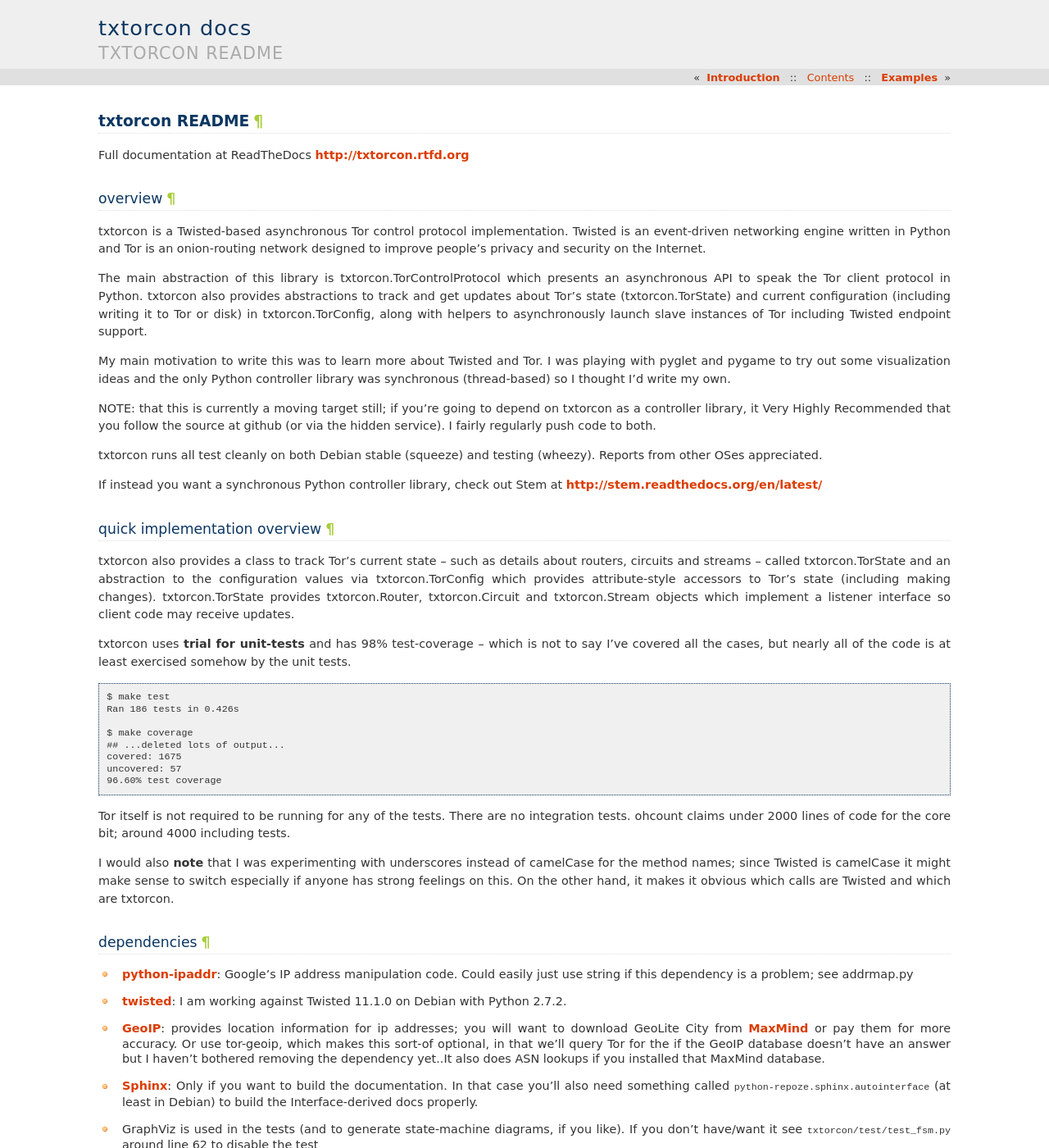
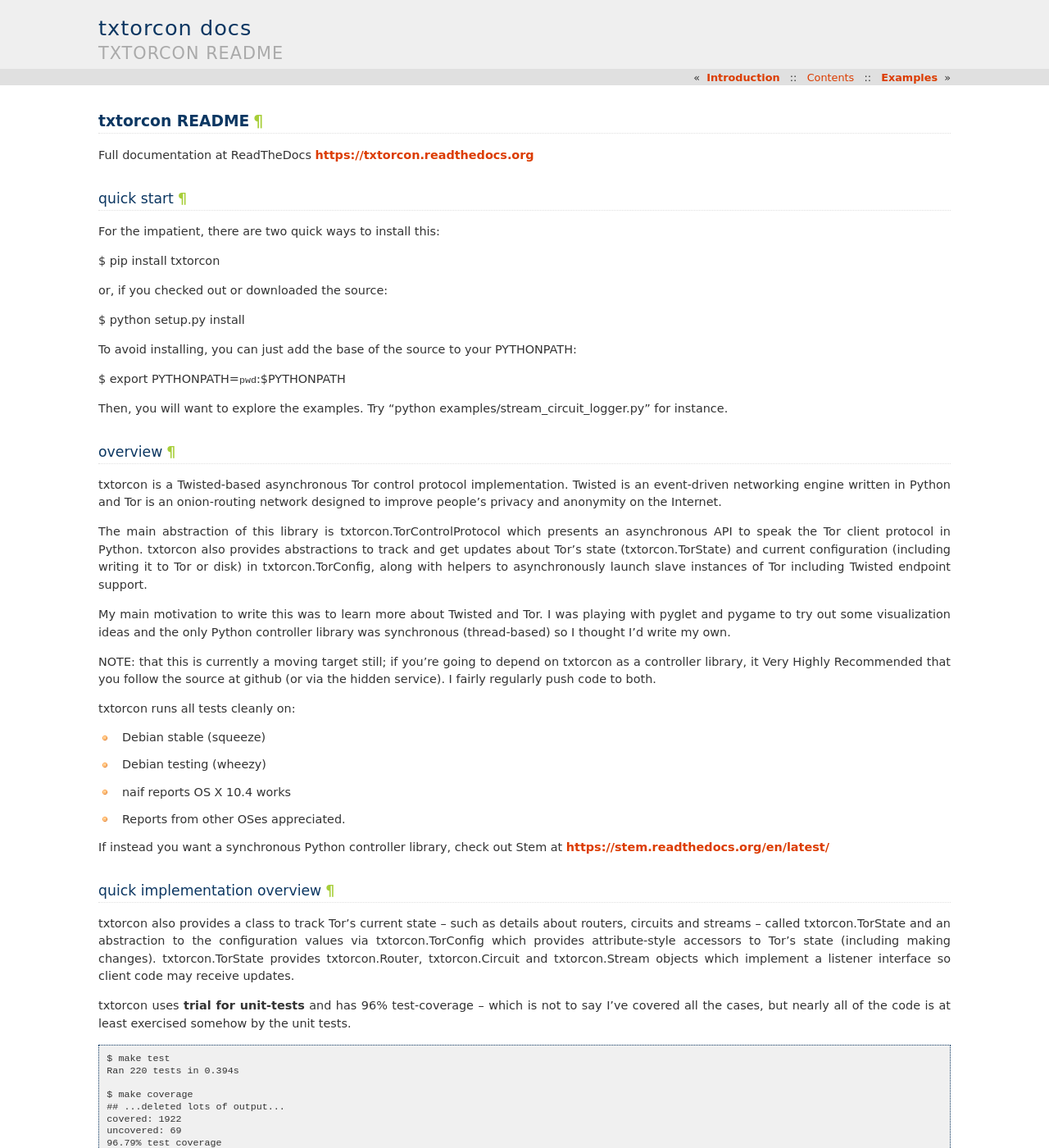
Before and after one commit to meejah/txtorcon, a Sphinx documentation site: the page built from docs/README.rst, in a window 1280 px wide and 1400 px high. Shown: the whole window at 82% size. Built offline with Sphinx 7.4.7, drawn with Linux system fonts in a browser that asks for light colours; some of the changed text lies outside the part shown.

Commit message:
rebuilt README for sphinx versus top-level README

```diff
--- a/docs/README.rst
+++ b/docs/README.rst
@@ -1,7 +1,26 @@
 txtorcon README
 ===============
 
-Full documentation at ReadTheDocs http://txtorcon.rtfd.org
+Full documentation at ReadTheDocs https://txtorcon.readthedocs.org
+
+quick start
+-----------
+
+For the impatient, there are two quick ways to install this:
+
+$ pip install txtorcon
+
+or, if you checked out or downloaded the source:
+
+$ python setup.py install
+
+To avoid installing, you can just add the base of the source to your
+PYTHONPATH:
+
+$ export PYTHONPATH=\ ``pwd``:$PYTHONPATH
+
+Then, you will want to explore the examples. Try "python
+examples/stream\_circuit\_logger.py" for instance.
 
 overview
 --------
@@ -9,7 +28,7 @@
 txtorcon is a Twisted-based asynchronous Tor control protocol
 implementation. Twisted is an event-driven networking engine written in
 Python and Tor is an onion-routing network designed to improve people's
-privacy and security on the Internet.
+privacy and anonymity on the Internet.
 
 The main abstraction of this library is txtorcon.TorControlProtocol
 which presents an asynchronous API to speak the Tor client protocol in
@@ -29,11 +48,15 @@
 that you follow the source at github (or via the hidden service). I
 fairly regularly push code to both.
 
-txtorcon runs all test cleanly on both Debian stable (squeeze) and
-testing (wheezy). Reports from other OSes appreciated.
+txtorcon runs all tests cleanly on:
+
+-  Debian stable (squeeze)
+-  Debian testing (wheezy)
+-  naif reports OS X 10.4 works
+-  Reports from other OSes appreciated.
 
 If instead you want a synchronous Python controller library, check out
-Stem at http://stem.readthedocs.org/en/latest/
+Stem at https://stem.readthedocs.org/en/latest/
 
 quick implementation overview
 -----------------------------
@@ -46,40 +69,31 @@
 txtorcon.Circuit and txtorcon.Stream objects which implement a listener
 interface so client code may receive updates.
 
-txtorcon uses **trial for unit-tests** and has 98% test-coverage --
+txtorcon uses **trial for unit-tests** and has 96% test-coverage --
 which is not to say I've covered all the cases, but nearly all of the
 code is at least exercised somehow by the unit tests.
 
 ::
 
     $ make test
-    Ran 186 tests in 0.426s
+    Ran 220 tests in 0.394s
 
     $ make coverage
     ## ...deleted lots of output...
-    covered: 1675
-    uncovered: 57
-    96.60% test coverage
+    covered: 1922
+    uncovered: 69
+    96.79% test coverage
 
 Tor itself is not required to be running for any of the tests. There are
 no integration tests. ohcount claims under 2000 lines of code for the
-core bit; around 4000 including tests.
-
-I would also **note** that I was experimenting with underscores instead
-of camelCase for the method names; since Twisted is camelCase it might
-make sense to switch especially if anyone has strong feelings on this.
-On the other hand, it makes it obvious which calls are Twisted and which
-are txtorcon.
+core bit; around 4000 including tests. About 37% comments in the
+not-test code.
 
 dependencies
 ------------
 
--  `python-ipaddr <http://code.google.com/p/ipaddr-py/>`_: Google's IP
-   address manipulation code. Could easily just use string if this
-   dependency is a problem; see addrmap.py
-
 -  `twisted <http://twistedmatrix.com>`_: I am working against Twisted
-   11.1.0 on Debian with Python 2.7.2.
+   11.1.0 on Debian with Python 2.7.2. Twisted 12 works fine as well.
 
 -  `GeoIP <https://www.maxmind.com/app/python>`_: provides location
    information for ip addresses; you will want to download GeoLite City
@@ -109,14 +126,14 @@
 documentation
 -------------
 
-**FIXME** **NOTE** I'm planning to possibly re-organize which .py files
-the classes are in. If you know some best practices on this, or have
-specific suggestions please email me.
-
 It is likely that you will need to read at least some of
 `control-spec.txt <https://gitweb.torproject.org/torspec.git/blob/HEAD:/control-spec.txt>`_
 from the torspec git repository so you know what's being abstracted by
 this library.
+
+Run "make doc" to build the Sphinx documentation locally, or rely on
+ReadTheDocs https://txtorcon.readthedocs.org which builds each tagged
+release.
 
 There is also a directory of examples/ scripts, which have inline
 documentation explaining their use. You may also use pydoc:
```
Also changed, not shown: other parts of docs/README.rst (+13 -9 lines).
